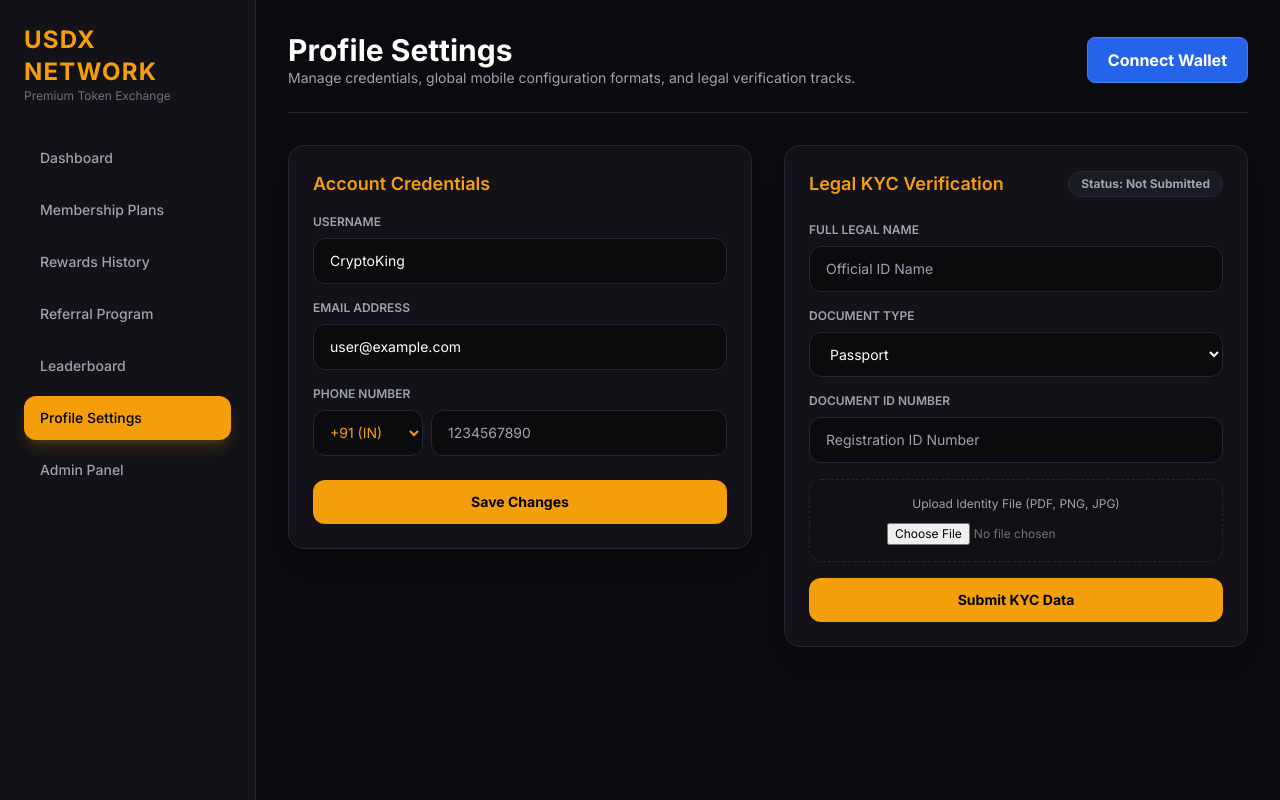
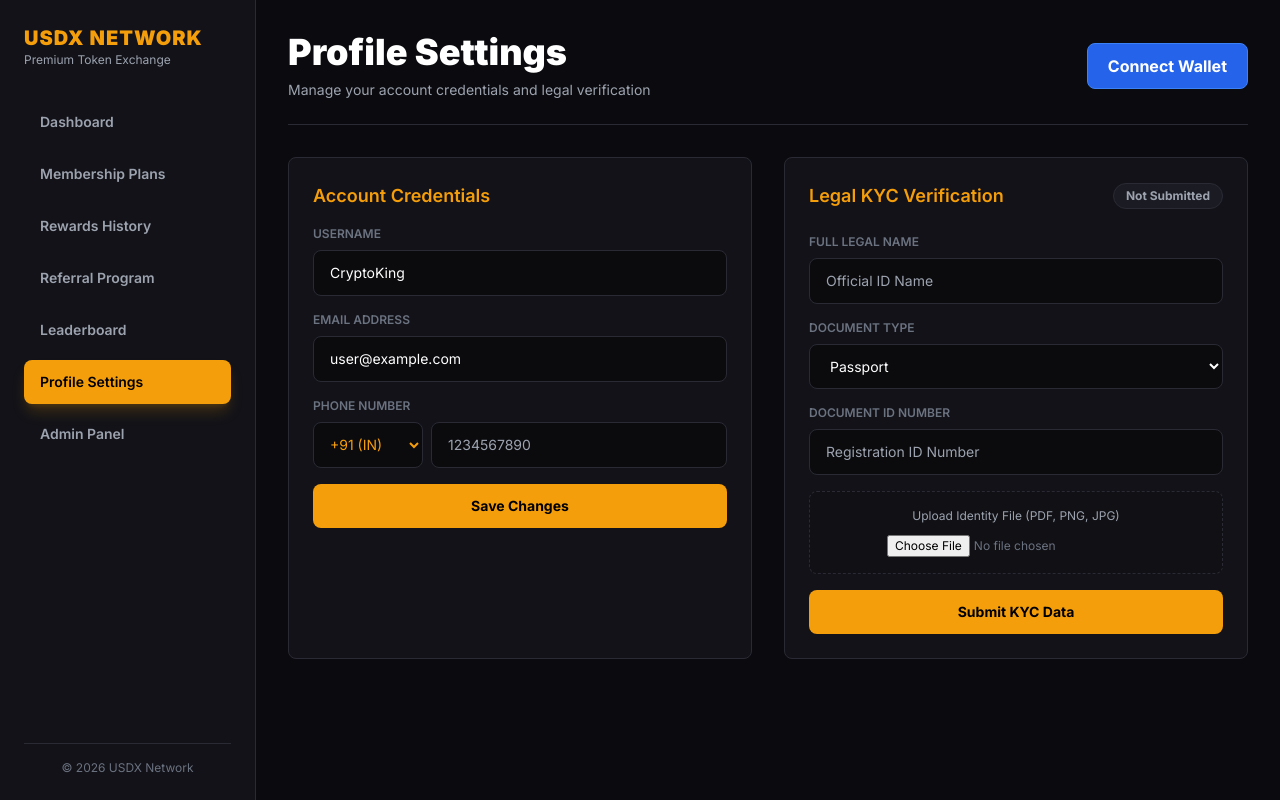
Before and after one commit to usdxofficialdev/-Dead-Token-Exchange-, a Next.js app: page /profile in a window 1280 px wide. Built offline with nearby package versions, Linux system fonts and the light colour scheme.

Commit message:
Update page.tsx

```diff
--- a/app/profile/page.tsx
+++ b/app/profile/page.tsx
@@ -1,25 +1,19 @@
 "use client";
 
 import React, { useState, useEffect } from "react";
-import { useRouter } from "next/navigation";
-import LoginWallet from "../components/LoginWallet"; // Real time header authentication button
+import AppLayout from "../components/AppLayout";
 
 export default function Profile() {
-  const router = useRouter();
-
-  // Core Inputs (As per your clean shared state structure)
   const [username, setUsername] = useState("CryptoKing");
   const [email, setEmail] = useState("user@example.com");
   const [selectedCode, setSelectedCode] = useState("+91");
   const [phoneNumber, setPhoneNumber] = useState("");
 
-  // Connected KYC States (Ready to seamlessly interact with your Admin panel)
   const [kycStatus, setKycStatus] = useState("Not Submitted");
   const [fullName, setFullName] = useState("");
   const [docType, setDocType] = useState("Passport");
   const [docNumber, setDocNumber] = useState("");
 
-  // Hydrating state configurations from shared browser local database on component mounting
   useEffect(() => {
     const savedKyc = localStorage.getItem("admin_kyc_data");
     if (savedKyc) {
@@ -40,17 +34,6 @@ export default function Profile() {
     }
   }, []);
 
-  // Standard network navigation structure
-  const menuItems = [
-    { name: "Dashboard", route: "/dashboard", active: false },
-    { name: "Membership Plans", route: "/membership", active: false },
-    { name: "Rewards History", route: "/rewards", active: false },
-    { name: "Referral Program", route: "/referral", active: false },
-    { name: "Leaderboard", route: "/leaderboard", active: false },
-    { name: "Profile Settings", route: "/profile", active: true },
-    { name: "Admin Panel", route: "/admin", active: false },
-  ];
-
   const worldCountryCodes = [
     { code: "+1", country: "US/CA" }, { code: "+44", country: "UK" },
     { code: "+91", country: "IN" }, { code: "+971", country: "AE" },
@@ -59,14 +42,12 @@ export default function Profile() {
     { code: "+81", country: "JP" }, { code: "+86", country: "CN" }
   ];
 
-  // Sync edited changes locally
   const handleProfileSave = () => {
     const profileObj = { username, email, selectedCode, phoneNumber };
     localStorage.setItem("user_profile_data", JSON.stringify(profileObj));
-    alert("Profile configurations saved and synced!");
+    alert("Profile saved successfully!");
   };
 
-  // Push Live KYC Data directly onto your Admin controller pipeline
   const submitKycToAdmin = (e: React.FormEvent) => {
     e.preventDefault();
     const kycSubmission = {
@@ -78,82 +59,48 @@ export default function Profile() {
     };
     localStorage.setItem("admin_kyc_data", JSON.stringify(kycSubmission));
     setKycStatus("Pending");
-    alert("KYC Submitted! Pipeline connected directly to your Admin panel review queue.");
+    alert("KYC submitted successfully!");
   };
 
   return (
-    <div className="flex min-h-screen bg-[#0B0B0F] text-white">
+    <AppLayout
+      title="Profile Settings"
+      description="Manage your account credentials and legal verification"
+    >
+      <div className="grid grid-cols-1 lg:grid-cols-2 gap-8">
 
-      {/* SIDEBAR COMPONENT (PREMIUM MATTE DARK THEME LOCK) */}
-      <aside className="w-64 border-r border-gray-800 bg-[#121218] p-6 hidden md:block">
-        <div className="mb-8">
-          <h1 className="text-2xl font-bold text-amber-500 tracking-wider">USDX NETWORK</h1>
-          <p className="text-xs text-gray-500">Premium Token Exchange</p>
-        </div>
-        <nav className="space-y-2">
-          {menuItems.map((item, index) => (
-            <button
-              key={index}
-              onClick={() => router.push(item.route)}
-              className={`w-full text-left px-4 p-3 rounded-xl text-sm font-medium transition-all ${
-                item.active
-                  ? "bg-amber-500 text-black shadow-lg shadow-amber-500/20"
-                  : "text-gray-400 hover:bg-[#1A1A24] hover:text-white"
-              }`}
-            >
-              {item.name}
-            </button>
-          ))}
-        </nav>
-      </aside>
+        {/* Account Credentials Card */}
+        <div className="bg-[#121218] border border-[#2A2A35] rounded-lg p-6">
+          <h3 className="text-lg font-semibold text-amber-500 mb-4">Account Credentials</h3>
 
-      {/* CORE WORKSPACE CONTENT AREA */}
-      <main className="flex-1 p-8">
-
-        {/* TOP INTERACTIVE EXCHANGER HEADER */}
-        <header className="flex flex-wrap items-center justify-between border-b border-gray-800 pb-6 mb-8 gap-4">
+          <div className="space-y-4">
             <div>
-            <h1 className="text-2xl md:text-3xl font-bold">Profile Settings</h1>
-            <p className="text-sm text-gray-400">Manage credentials, global mobile configuration formats, and legal verification tracks.</p>
-          </div>
-          <div>
-            <LoginWallet />
-          </div>
-        </header>
-
-        <div className="grid grid-cols-1 lg:grid-cols-2 gap-8 items-start max-w-6xl">
-
-          {/* LEFT PANEL: ACCOUNT DETAILS CARD */}
-          <div className="bg-[#121218] border border-gray-800 rounded-2xl p-6 shadow-xl space-y-4">
-            <h3 className="text-lg font-semibold text-amber-500 mb-2">Account Credentials</h3>
-
-            <div>
-              <label className="block text-xs uppercase text-gray-400 font-semibold mb-2">Username</label>
+              <label className="block text-xs uppercase text-gray-500 font-semibold mb-2">Username</label>
               <input
                 type="text"
                 value={username}
                 onChange={(e) => setUsername(e.target.value)}
-                className="w-full bg-black/40 border border-gray-800 rounded-xl px-4 py-3 text-sm text-white outline-none focus:border-amber-500/50 transition-allored"
+                className="w-full bg-black/40 border border-[#2A2A35] rounded-lg px-4 py-3 text-sm text-white outline-none focus:border-amber-500/50 transition-all"
               />
             </div>
 
             <div>
-              <label className="block text-xs uppercase text-gray-400 font-semibold mb-2">Email Address</label>
+              <label className="block text-xs uppercase text-gray-500 font-semibold mb-2">Email Address</label>
               <input
                 type="email"
                 value={email}
                 onChange={(e) => setEmail(e.target.value)}
-                className="w-full bg-black/40 border border-gray-800 rounded-xl px-4 py-3 text-sm text-white outline-none focus:border-amber-500/50 transition-allored"
+                className="w-full bg-black/40 border border-[#2A2A35] rounded-lg px-4 py-3 text-sm text-white outline-none focus:border-amber-500/50 transition-all"
               />
             </div>
 
             <div>
-              <label className="block text-xs uppercase text-gray-400 font-semibold mb-2">Phone Number</label>
+              <label className="block text-xs uppercase text-gray-500 font-semibold mb-2">Phone Number</label>
               <div className="flex gap-2">
                 <select
                   value={selectedCode}
                   onChange={(e) => setSelectedCode(e.target.value)}
-                  className="bg-black/40 border border-gray-800 rounded-xl px-3 py-3 text-sm text-amber-500 outline-none cursor-pointer max-w-[110px]"
+                  className="bg-black/40 border border-[#2A2A35] rounded-lg px-3 py-3 text-sm text-amber-500 outline-none cursor-pointer max-w-[110px]"
                 >
                   {worldCountryCodes.map((item, i) => (
                     <option key={i} value={item.code} className="bg-[#121218] text-white">
@@ -166,50 +113,52 @@ export default function Profile() {
                   value={phoneNumber}
                   onChange={(e) => setPhoneNumber(e.target.value)}
                   placeholder="1234567890"
-                  className="flex-1 bg-black/40 border border-gray-800 rounded-xl px-4 py-3 text-sm text-white outline-none focus:border-amber-500/50 transition-allored"
+                  className="flex-1 bg-black/40 border border-[#2A2A35] rounded-lg px-4 py-3 text-sm text-white outline-none focus:border-amber-500/50 transition-all"
                 />
               </div>
             </div>
 
-            <div className="pt-2">
-              <button onClick={handleProfileSave} className="bg-amber-500 text-black font-bold px-6 py-3 rounded-xl hover:bg-amber-600 transition-all text-sm w-full">
+            <button
+              onClick={handleProfileSave}
+              className="w-full bg-amber-500 text-black font-bold px-6 py-3 rounded-lg hover:bg-amber-600 transition-all text-sm mt-6"
+            >
               Save Changes
             </button>
           </div>
         </div>
 
-          {/* RIGHT PANEL: LEGAL HARDENED KYC CORE */}
-          <div className="bg-[#121218] border border-gray-800 rounded-2xl p-6 shadow-xl">
+        {/* KYC Verification Card */}
+        <div className="bg-[#121218] border border-[#2A2A35] rounded-lg p-6">
           <div className="flex justify-between items-center mb-6">
             <h3 className="text-lg font-semibold text-amber-500">Legal KYC Verification</h3>
             <span className={`text-xs font-bold px-3 py-1 rounded-full border ${
               kycStatus === "Pending" ? "bg-yellow-500/10 text-yellow-500 border-yellow-500/20" :
               kycStatus === "Approved" ? "bg-emerald-500/10 text-emerald-400 border-emerald-500/20" :
-                "bg-gray-500/10 text-gray-400 border-gray-800"
+              "bg-gray-500/10 text-gray-400 border-[#2A2A35]"
             }`}>
-                Status: {kycStatus}
+              {kycStatus}
             </span>
           </div>
 
           <form onSubmit={submitKycToAdmin} className="space-y-4">
             <div>
-                <label className="block text-xs uppercase text-gray-400 font-semibold mb-2">Full Legal Name</label>
+              <label className="block text-xs uppercase text-gray-500 font-semibold mb-2">Full Legal Name</label>
               <input
                 type="text"
                 required
                 value={fullName}
                 onChange={(e) => setFullName(e.target.value)}
                 placeholder="Official ID Name"
-                  className="w-full bg-black/40 border border-gray-800 rounded-xl px-4 py-3 text-sm text-white outline-none focus:border-amber-500/50 transition-allored"
+                className="w-full bg-black/40 border border-[#2A2A35] rounded-lg px-4 py-3 text-sm text-white outline-none focus:border-amber-500/50 transition-all"
               />
             </div>
 
             <div>
-                <label className="block text-xs uppercase text-gray-400 font-semibold mb-2">Document Type</label>
+              <label className="block text-xs uppercase text-gray-500 font-semibold mb-2">Document Type</label>
               <select
                 value={docType}
                 onChange={(e) => setDocType(e.target.value)}
-                  className="w-full bg-black/40 border border-gray-800 rounded-xl px-4 py-3 text-sm text-white outline-none cursor-pointer focus:border-amber-500/50"
+                className="w-full bg-black/40 border border-[#2A2A35] rounded-lg px-4 py-3 text-sm text-white outline-none cursor-pointer focus:border-amber-500/50"
               >
                 <option value="Passport" className="bg-[#121218]">Passport</option>
                 <option value="National ID" className="bg-[#121218]">National ID Card</option>
@@ -218,18 +167,18 @@ export default function Profile() {
             </div>
 
             <div>
-                <label className="block text-xs uppercase text-gray-400 font-semibold mb-2">Document ID Number</label>
+              <label className="block text-xs uppercase text-gray-500 font-semibold mb-2">Document ID Number</label>
               <input
                 type="text"
                 required
                 value={docNumber}
                 onChange={(e) => setDocNumber(e.target.value)}
                 placeholder="Registration ID Number"
-                  className="w-full bg-black/40 border border-gray-800 rounded-xl px-4 py-3 text-sm text-white outline-none focus:border-amber-500/50 transition-allored"
+                className="w-full bg-black/40 border border-[#2A2A35] rounded-lg px-4 py-3 text-sm text-white outline-none focus:border-amber-500/50 transition-all"
               />
             </div>
 
-              <div className="border border-dashed border-gray-800 p-4 rounded-xl text-center bg-black/10">
+            <div className="border border-dashed border-[#2A2A35] p-4 rounded-lg text-center bg-black/10">
               <p className="text-xs text-gray-400 mb-2">Upload Identity File (PDF, PNG, JPG)</p>
               <input type="file" className="text-xs text-gray-500 cursor-pointer mx-auto max-w-xs" />
             </div>
@@ -237,7 +186,7 @@ export default function Profile() {
             <button
               type="submit"
               disabled={kycStatus === "Pending"}
-                className={`w-full font-bold px-6 py-3 rounded-xl transition-all text-sm ${
+              className={`w-full font-bold px-6 py-3 rounded-lg transition-all text-sm ${
                 kycStatus === "Pending" ? "bg-gray-800 text-gray-500 cursor-not-allowed" : "bg-amber-500 text-black hover:bg-amber-600"
               }`}
             >
@@ -247,7 +196,6 @@ export default function Profile() {
         </div>
 
       </div>
-      </main>
-    </div>
+    </AppLayout>
   );
 }
```
Lines whose indentation alone changed are shown as unchanged.
